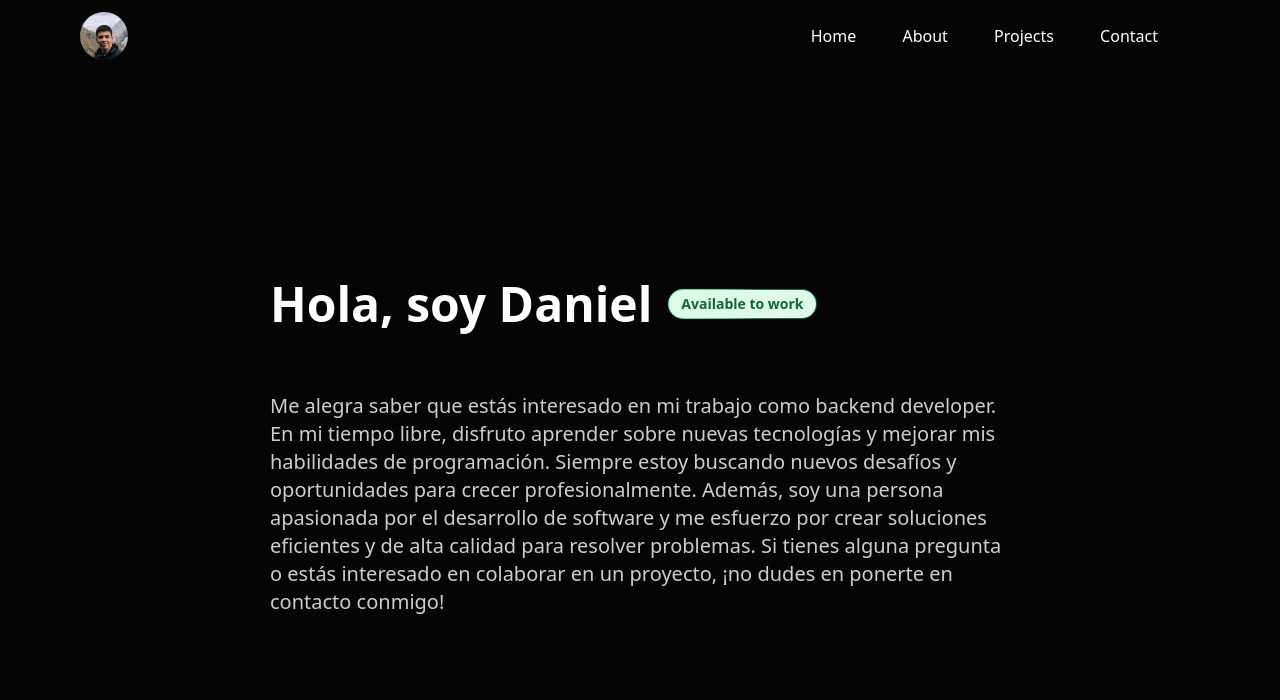
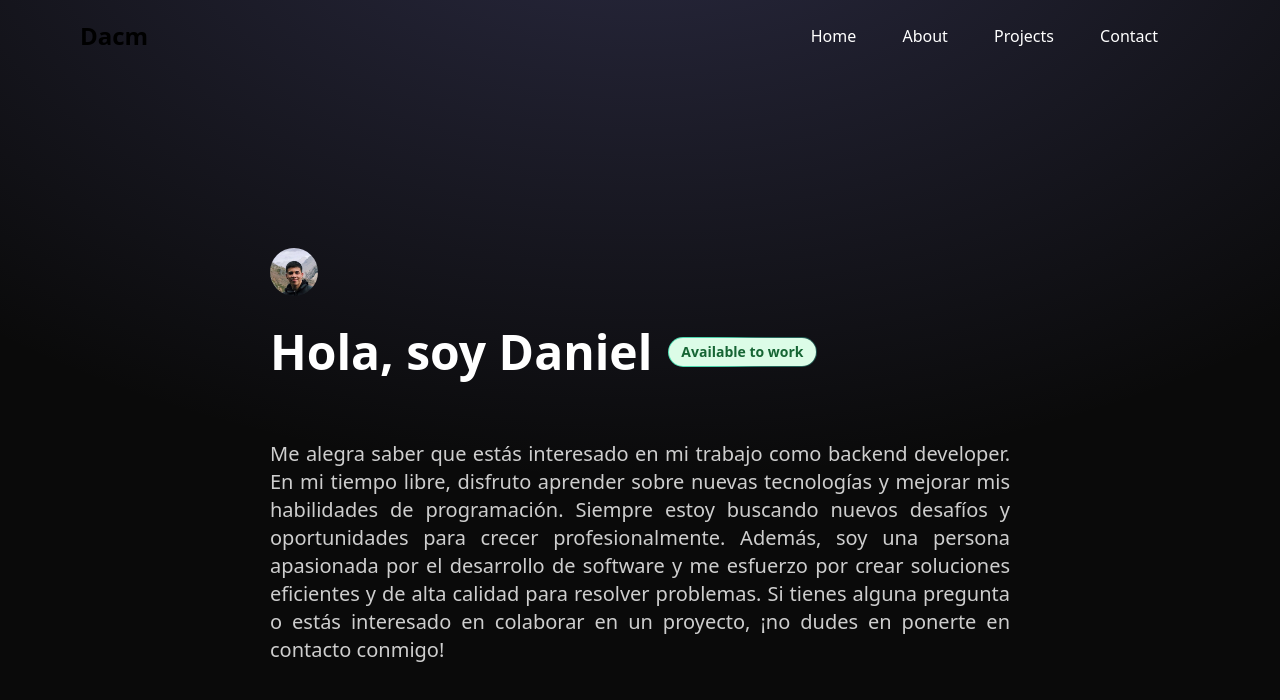
Before and after one commit to dacm1999/Dev-Portfolio, an Astro site: page / in a window 1280 px wide. Built offline with nearby package versions, Linux system fonts and the light colour scheme; Astro itself is replaced by a stand-in of ours.

Commit message:
adding styling to header

```diff
--- a/src/components/Header.astro
+++ b/src/components/Header.astro
@@ -1,9 +1,6 @@
-<header class="flex justify-between items-center py-3 w-[1120px] mx-auto">
-    <img
-        class="rounded-full w-12 h-12"
-        src="/images/me.png"
-        alt="dacm photo"
-    />
+<header class="flex justify-between items-center py-5 w-[1120px] mx-auto">
+    <span class="text-2xl font-bold">Dacm</span>
+
     <nav>
         <a href="">Home</a>
         <a href="">About</a>
--- a/src/layouts/Layout.astro
+++ b/src/layouts/Layout.astro
@@ -1,6 +1,6 @@
 ---
-import '@fontsource-variable/onest';
-import Header from '../components/Header.astro';
+import "@fontsource-variable/onest";
+import Header from "../components/Header.astro";
 interface Props {
   title: string;
 }
@@ -10,7 +10,6 @@ const { title } = Astro.props;
 
 <!doctype html>
 <html lang="en">
-
   <head>
     <meta charset="UTF-8" />
     <meta name="description" content="Astro description" />
@@ -20,26 +19,30 @@ const { title } = Astro.props;
     <title>{title}</title>
   </head>
 
-
   <body>
+    <div
+      class="absolute top-0 z-[-2] h-screen w-screen bg-neutral-950 bg-[radial-gradient(ellipse_80%_80%_at_50%_-20%,rgba(120,119,198,0.3),rgba(255,255,255,0))]"
+    >
+    </div>
+  </body>
+</html>
 <Header />
 <slot />
-	</body>
-</html>
+
 <style is:global>
   :root {
     color-scheme: dark light;
   }
 
   html {
-        font-family: 'Onest Variable',system-ui, sans-serif;
+    font-family: "Onest Variable", system-ui, sans-serif;
   }
 
   body {
     background: #050505;
     display: flex;
     flex-direction: column;
-        min-height: 100vh
+    min-height: 100vh;
   }
   nav {
     color: white; /* Cambiar el color del texto a blanco */
@@ -57,20 +60,17 @@ const { title } = Astro.props;
     opacity: 0.8;
   }
 
-     h1{
+  h1 {
     color: white;
     font-size: 2rem;
     margin-top: 2rem;
   }
 
-     h2{
+  h2 {
     display: flex;
     flex-direction: row;
     color: white;
     font-size: 1.5rem;
     margin-top: 1.5rem;
   }
-
-
-
 </style>
--- a/src/pages/index.astro
+++ b/src/pages/index.astro
@@ -1,22 +1,37 @@
 ---
-import Layout from '../layouts/Layout.astro';
-import Card from '../components/Card.astro';
-import Bagde from '../components/Bagde.astro';
+import Layout from "../layouts/Layout.astro";
+import Card from "../components/Card.astro";
+import Bagde from "../components/Bagde.astro";
 ---
 
 <Layout title="dacm portfolio.">
   <main>
     <section class="w-full mx-auto lg:w-[740px] py-44">
-			<h1
-				class="text-white text-5xl font-bold flex flex-row gap-x-4 pb-10"
+      <img
+        class="rounded-full w-12 h-12"
+        src="/images/me.png"
+        alt="dacm photo"
+      />
+      <h1 class="text-white text-5xl font-bold flex flex-row gap-x-4 pb-10">
+        Hola, soy Daniel
+        <a
+          href="https://www.linkedin.com/in/dacm1/"
+          target="_blank"
+          rel="noopener"
+          class="flex justify-center items-center"
         >
-				Hola, soy Daniel
-				<a href="https://www.linkedin.com/in/dacm1/" target="_blank" rel="noopener" class="flex justify-center items-center">
-					<Bagde>Available to work</Bagde></div></h1>
-			<h2 class="text-xl opacity-80">
-				Me alegra saber que estás interesado en mi trabajo como backend developer. En mi tiempo libre, disfruto aprender sobre nuevas tecnologías y mejorar mis habilidades de programación. Siempre estoy buscando nuevos desafíos y oportunidades para crecer profesionalmente.</p>
-				Además, soy una persona apasionada por el desarrollo de software y me esfuerzo por crear soluciones eficientes y de alta calidad para resolver problemas.</p>
-				Si tienes alguna pregunta o estás interesado en colaborar en un proyecto, ¡no dudes en ponerte en contacto conmigo!
+          <Bagde>Available to work</Bagde></a
+        >
+      </h1>
+      <h2 class="text-xl opacity-80 text-justify text-wrap">
+        Me alegra saber que estás interesado en mi trabajo como backend
+        developer. En mi tiempo libre, disfruto aprender sobre nuevas
+        tecnologías y mejorar mis habilidades de programación. Siempre estoy
+        buscando nuevos desafíos y oportunidades para crecer profesionalmente.
+        Además, soy una persona apasionada por el desarrollo de software y me
+        esfuerzo por crear soluciones eficientes y de alta calidad para resolver
+        problemas. Si tienes alguna pregunta o estás interesado en colaborar en
+        un proyecto, ¡no dudes en ponerte en contacto conmigo!
       </h2>
     </section>
   </main>
```
Lines whose indentation alone changed are shown as unchanged.
